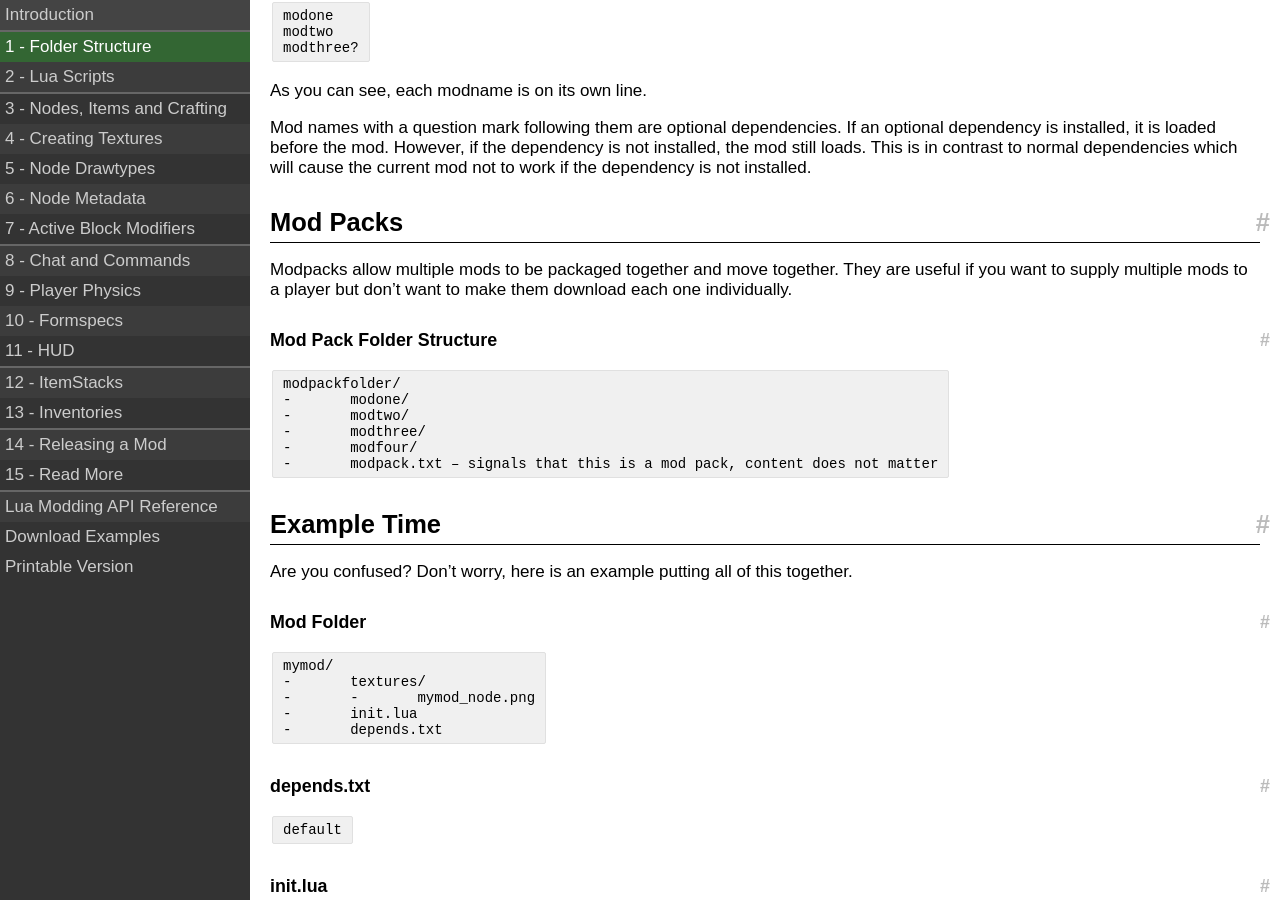
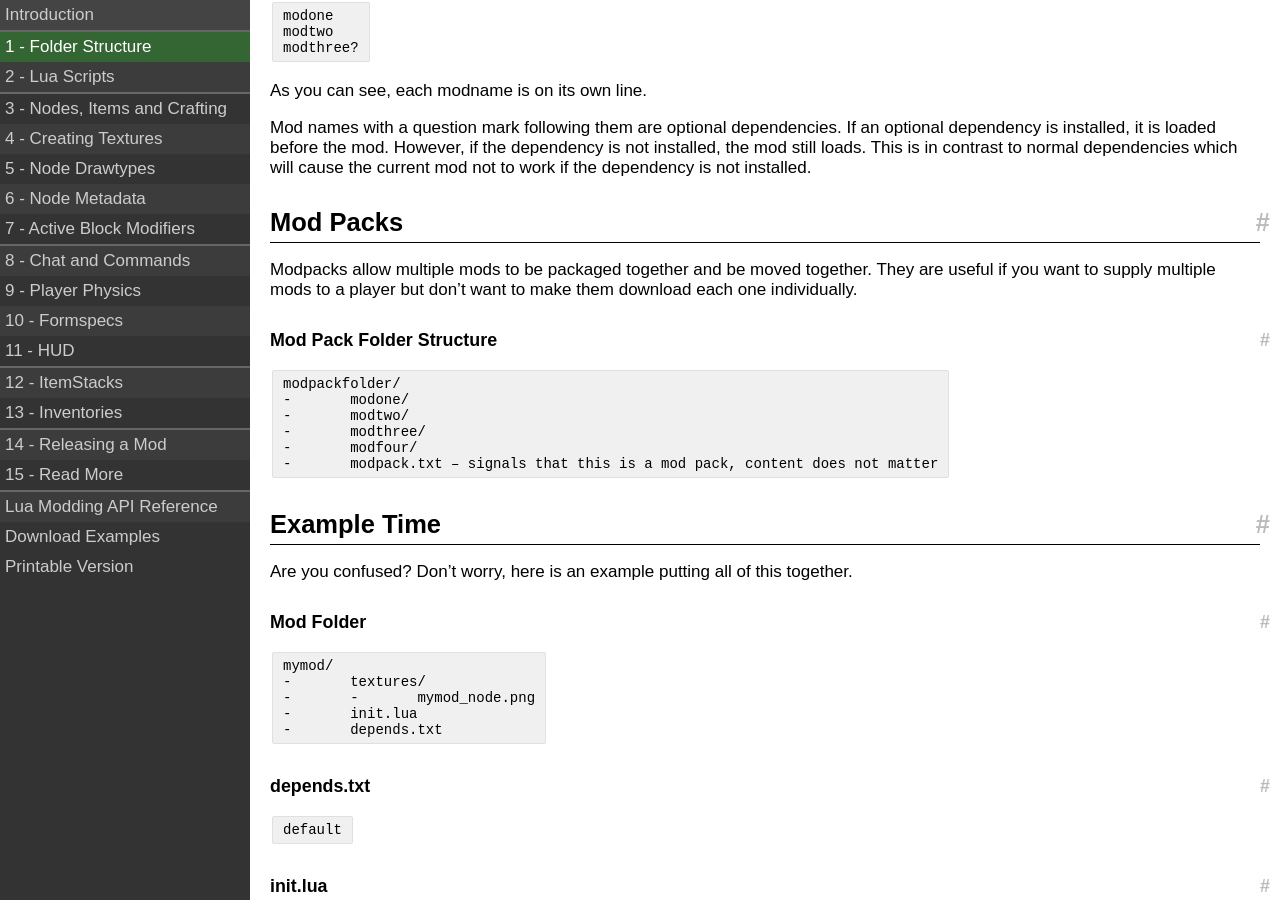
Before and after one commit to rubenwardy/minetest_modding_book, a Jekyll site: the page built from chapters/folders.md, in a window 1280 px wide and 900 px high, scrolled down 1235 px. Built offline with Jekyll 4.4.1, drawn with Linux system fonts in a browser that asks for light colours; nearby versions of some CDN libraries.

Commit message:
fixed typo

```diff
--- a/chapters/folders.md
+++ b/chapters/folders.md
@@ -59,7 +59,7 @@ mod not to work if the dependency is not installed.
 
 ## Mod Packs
 
-Modpacks allow multiple mods to be packaged together and move together.
+Modpacks allow multiple mods to be packaged together and be moved together.
 They are useful if you want to supply multiple mods to a player but don't
 want to make them download each one individually.
 
```
